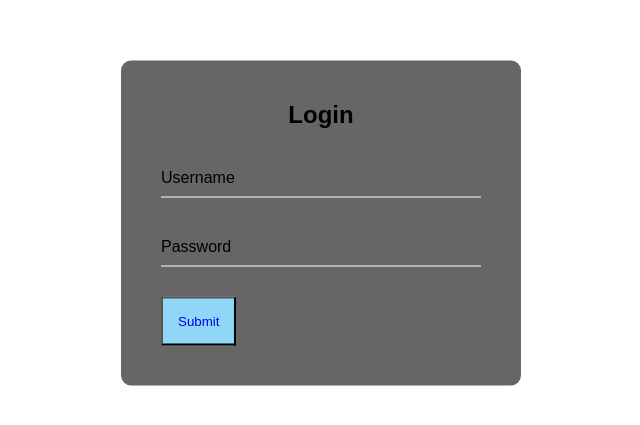
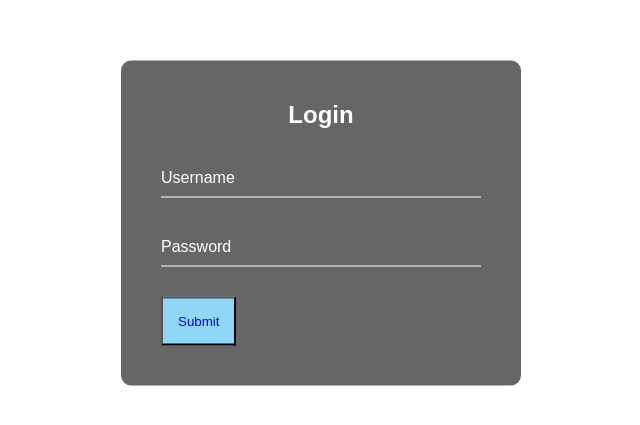
Before and after one commit to mendoza2929/clinical, a plain HTML site: page index.html in a window 1280 px wide. Shown: the part 177-602 px from the top of the page, without its empty margins (319-959 px from the left). Drawn offline with Linux system fonts and the light colour scheme.

Commit message:
final moment

```diff
--- a/index.css
+++ b/index.css
@@ -21,7 +21,7 @@ body {
   .box h2 {
     margin: 0 0 1.875rem;
     padding: 0;
-    color: rgb(0, 0, 0);
+    color: #fff;
     text-align: center;
   }
 
@@ -48,7 +48,7 @@ body {
     left: 0;
     padding: 0.625rem 0;
     font-size: 1rem;
-    color: rgb(0, 0, 0);
+    color: #fff;
     pointer-events: none;
     transition: 0.5s;
   }
--- a/index.html
+++ b/index.html
@@ -12,7 +12,7 @@
         <h2>Login</h2>
         <form>
           <div class="inputBox">
-            <input type="email" name="email">
+            <input type="email" name="email" required onkeyup="this.setAttribute('value', this.value);" value="">
             <label>Username</label>
           </div>
           <div class="inputBox">
```
